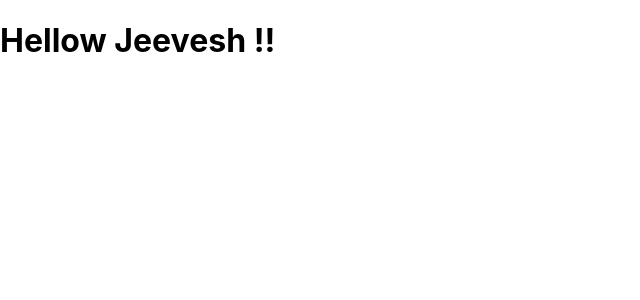
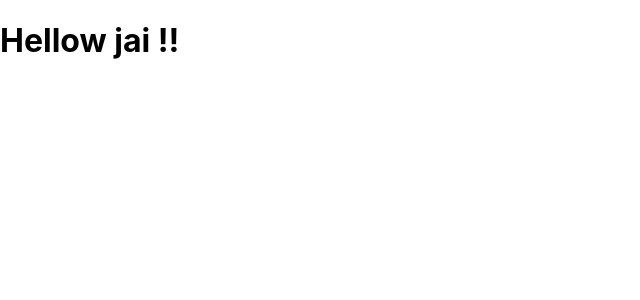
Before and after one commit to Jwarni/my-app, a React (Create React App) app: page / in a window 1280 px wide. Shown: the top 300 px of the page, without its empty margins (0-640 px from the left). Built offline with nearby package versions, Linux system fonts and the light colour scheme.

Commit message:
April 11, 2021 3:21 PM

```diff
--- a/src/App.js
+++ b/src/App.js
@@ -4,7 +4,7 @@ import HelloWorld from './Components/HelloWorld';
 function App() {
   return (
     <div >
-     <HelloWorld />
+     <HelloWorld name="jai" />
     </div>
   );
 }
--- a/src/Components/HelloWorld.js
+++ b/src/Components/HelloWorld.js
@@ -1,9 +1,9 @@
-import React from 'react';
+import React from 'react'
 
 
-function HelloWorld () {
+function HelloWorld (props) {
     return (
-        <h1> Hellow Jeevesh !! </h1>
+    <h1> Hellow {props.name} !! </h1>
 
     );
 }
```
